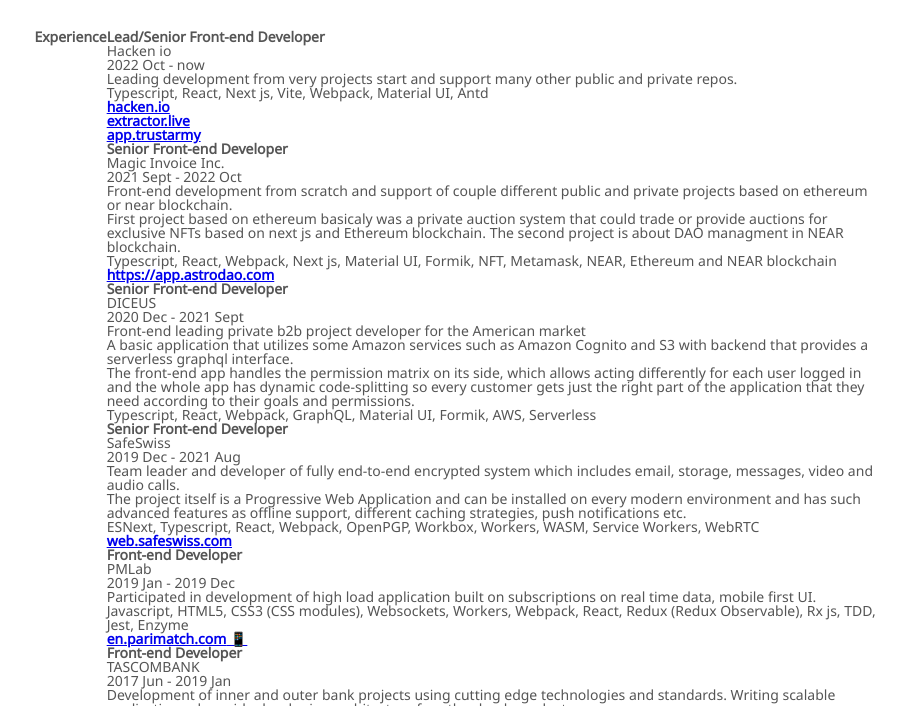
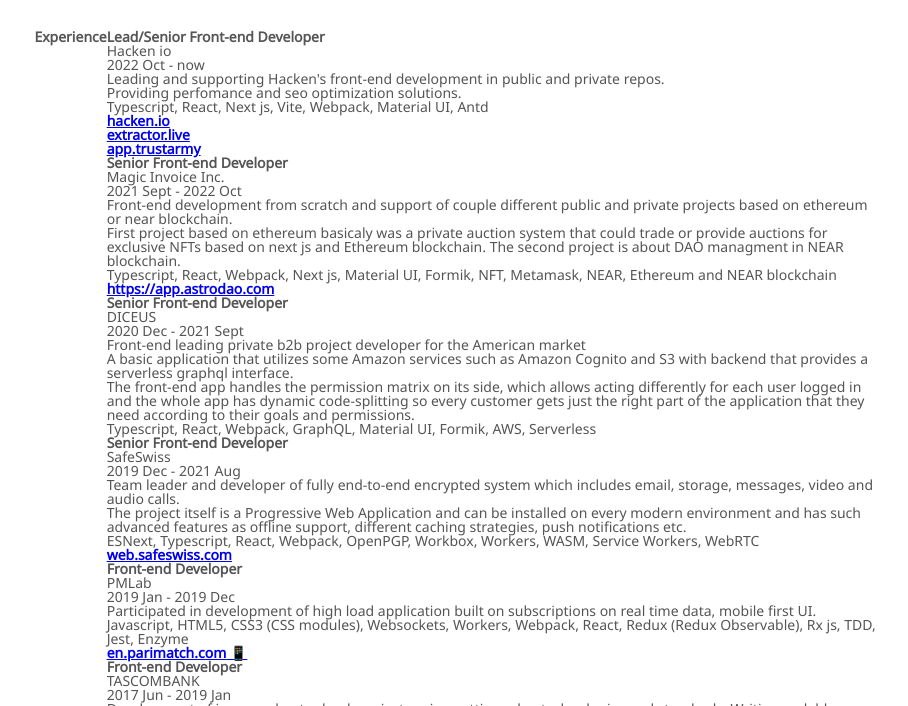
Before and after one commit to PaulTime/PaulTime.github.io, a website: page cv/src/index.html in a window 1280 px wide. Shown: the part 94-800 px from the top of the page, without its empty margins (186-1094 px from the left). Drawn offline with Linux system fonts and the light colour scheme.

Commit message:
feat(hacken): experience

```diff
--- a/cv/package.json
+++ b/cv/package.json
@@ -3,10 +3,7 @@
   "version": "0.1.0",
   "description": "My CV",
   "scripts": {
-    "build:html": "gulp html",
-    "build:css": "gulp css",
-    "build": "gulp html && gulp css",
-    "dev": "gulp watch"
+    "start": "gulp watch"
   },
   "author": "Paul Timofieiev",
   "dependencies": {
--- a/cv/src/index.html
+++ b/cv/src/index.html
@@ -54,7 +54,8 @@
             </dt>
 
             <dd class="story__description">
-              Leading development from very projects start and support many other public and private repos.<br />
+              Leading and supporting Hacken's front-end development in public and private repos.<br />
+              Providing perfomance and seo optimization solutions.<br />
               <span class="story__stack">Typescript, React, Next js, Vite, Webpack, Material UI, Antd</span> <br />
               <a class="story__project-link" href="https://hacken.io/" target="_blank" rel="noopener">
                 <strong>hacken.io</strong>
```
Also changed, not shown: cv/index.html (+1 -1 lines).
